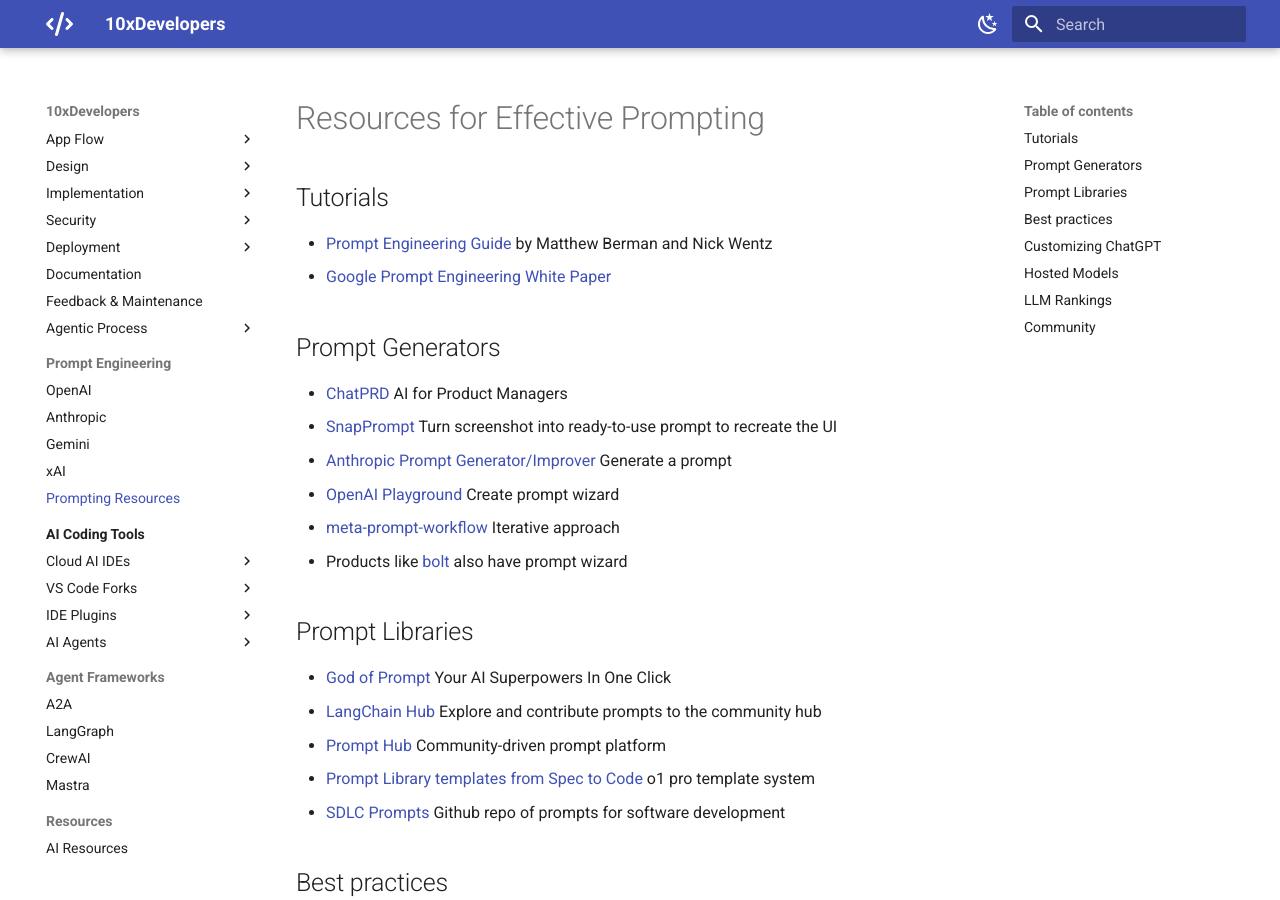
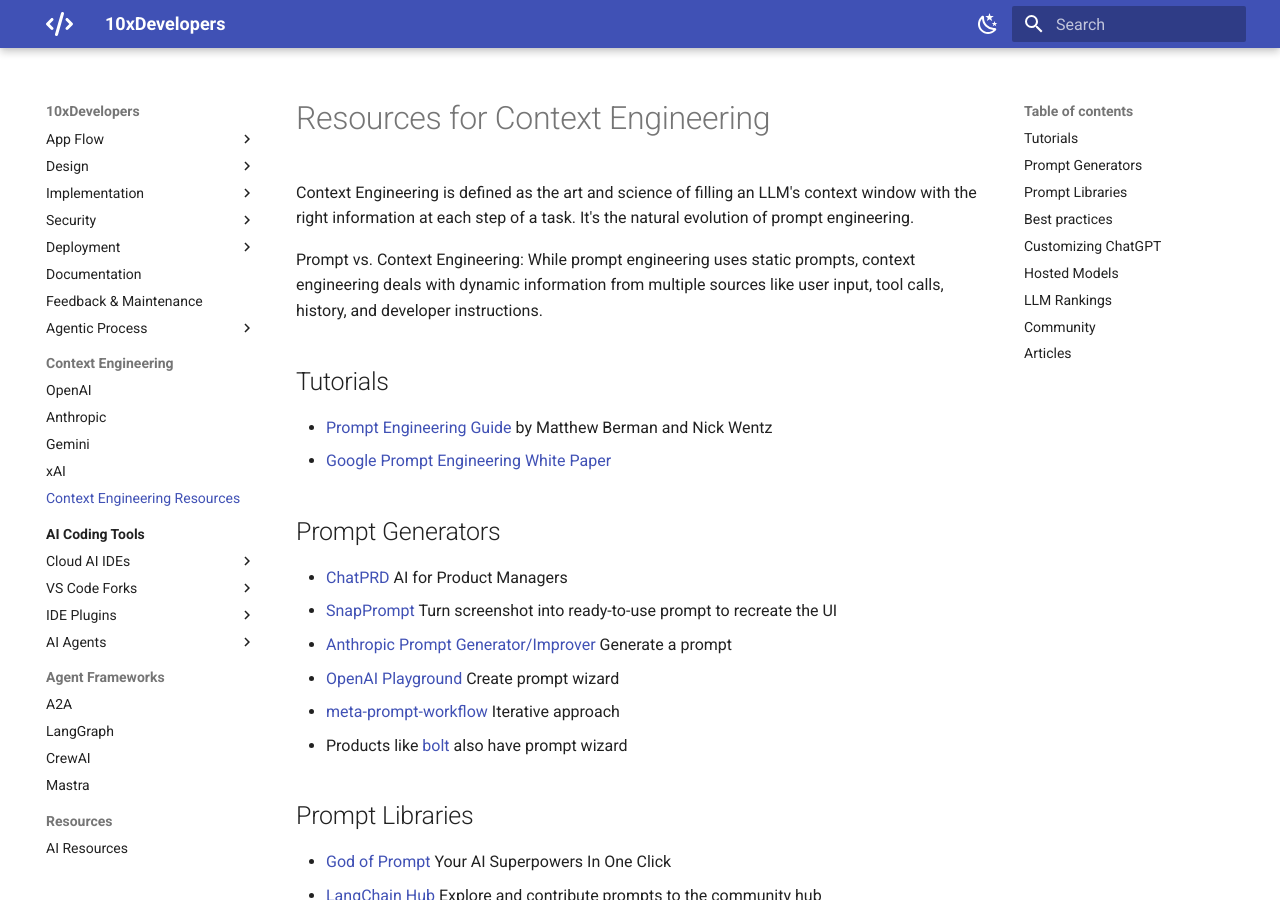
Before and after one commit to shlomoc/10xdev, an MkDocs documentation site: the page built from docs/prompt-engineering/prompt-resources.md, in a window 1280 px wide and 900 px high. Built offline with MkDocs 1.6.1 and Material for MkDocs 9.7.7, drawn with Linux system fonts in a browser that asks for light colours; some of the changed text lies outside the part shown.

Commit message:
docs: add Base44 IDE and update context engineering terminology across docs

```diff
--- a/docs/prompt-engineering/prompt-resources.md
+++ b/docs/prompt-engineering/prompt-resources.md
@@ -1,4 +1,8 @@
-# Resources for Effective Prompting
+# Resources for Context Engineering
+
+Context Engineering is defined as the art and science of filling an LLM's context window with the right information at each step of a task. It's the natural evolution of prompt engineering.
+
+Prompt vs. Context Engineering: While prompt engineering uses static prompts, context engineering deals with dynamic information from multiple sources like user input, tool calls, history, and developer instructions.
 
 ## Tutorials
 
@@ -47,3 +51,7 @@
 * **Reddit**
     * [r/aipromptprogramming](https://www.reddit.com/r/aipromptprogramming/) This group focuses on using AI tools for AI programming & prompt engineering
     * [r/ChatGPTCoding](https://www.reddit.com/r/ChatGPTCoding/) Coding side of ChatGPT
+
+## Articles
+
+* [The Rise of Context Engineering](https://blog.langchain.com/the-rise-of-context-engineering/)
--- a/mkdocs.yml
+++ b/mkdocs.yml
@@ -118,18 +118,19 @@ nav:
       - Agentic Process: structured/agentic/index.md
       - SPARC Claude: structured/agentic/SPARC-claude.md
       - SPARC Roo: structured/agentic/SPARC-roo.md
-  - Prompt Engineering:
+  - Context Engineering:
     - OpenAI: prompt-engineering/openai.md
     - Anthropic: prompt-engineering/anthropic.md
     - Gemini: prompt-engineering/gemini.md
     - xAI: prompt-engineering/xAI.md
-    - Prompting Resources: prompt-engineering/prompt-resources.md
+    - Context Engineering Resources: prompt-engineering/prompt-resources.md
   - AI Coding Tools:
     - Overview: ai-coding-tools/index.md
     - Cloud AI IDEs:
       - Lovable.dev: ai-coding-tools/cloud-ai-ides/lovable.md
       - Bolt.new: ai-coding-tools/cloud-ai-ides/bolt.md
       - Replit: ai-coding-tools/cloud-ai-ides/replit.md
+      - Base44: ai-coding-tools/cloud-ai-ides/base44.md
       - Google AI Studio: ai-coding-tools/cloud-ai-ides/aistudio.md
     - VS Code Forks:
       - Cursor AI: ai-coding-tools/vs-code-forks/cursor.md
```
Also changed, not shown: CLAUDE.md (+1 -1 lines), docs/ai-coding-tools/cloud-ai-ides/base44.md (added, +9 -0 lines), docs/structured/claude-code-with-subagents.md (+2 -0 lines).
